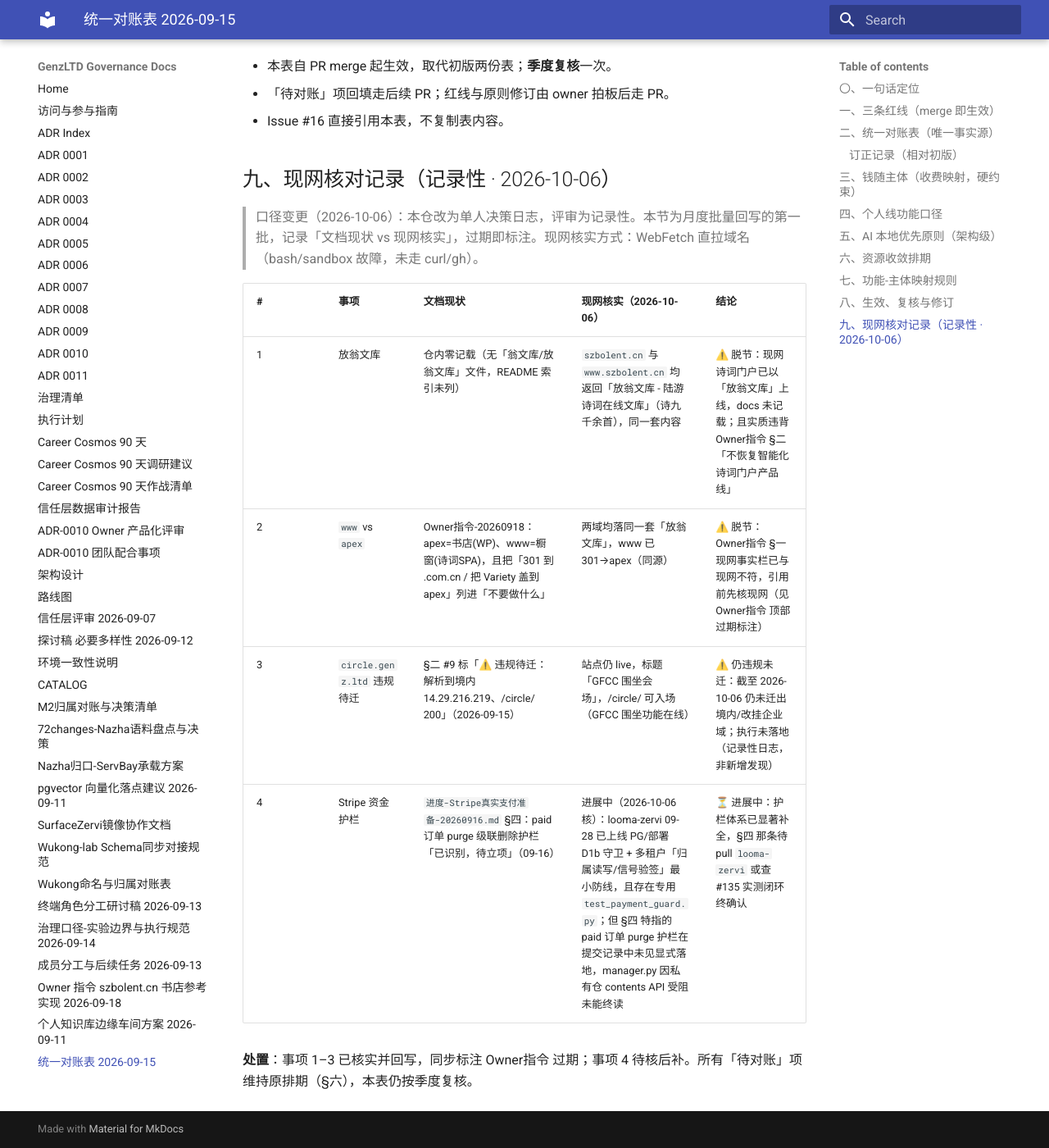
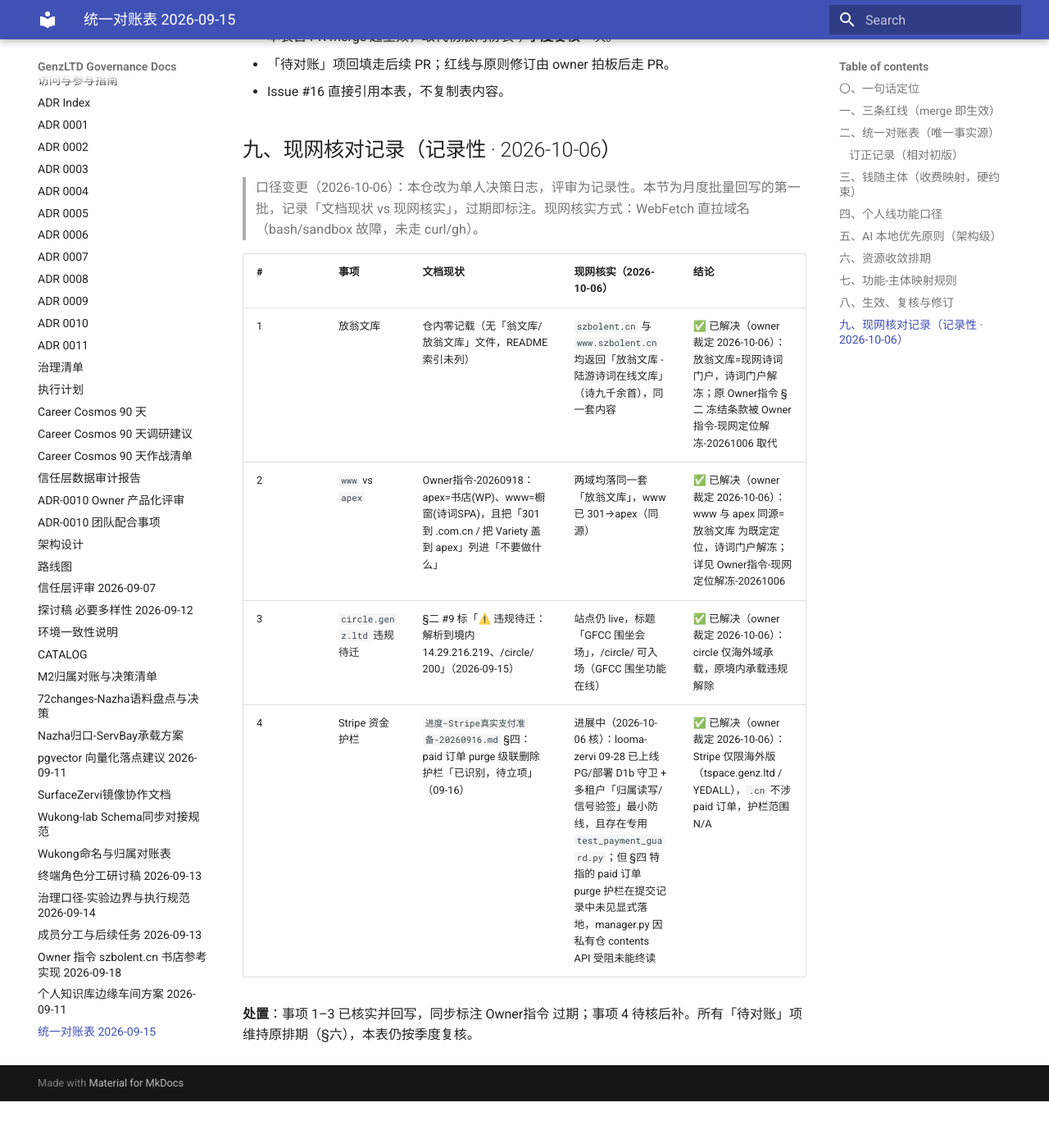
Before and after one commit to GenzLTD/docs, an MkDocs documentation site: the page built from docs/统一对账表-20260915.md, in a window 1280 px wide and 1400 px high, scrolled down 4360 px. Shown: the whole window at 82% size. Built offline with MkDocs 1.6.1 and Material for MkDocs 9.7.7, drawn with Linux system fonts in a browser that asks for light colours; after the commit the page ends 5703 px from its top, so only the background shows below that; some of the changed text lies outside the part shown.

Commit message:
docs: 记录 owner 三项现网裁定（诗词门户解冻/circle海外域/Stripe海外版）

```diff
--- /dev/null
+++ b/docs/Owner指令-现网定位解冻-20261006.md
@@ -0,0 +1,25 @@
+# Owner 指令：现网定位解冻（诗词门户 / circle 海外域 / Stripe 海外版）
+
+> **Status**: Owner Directive（owner 授意落文，2026-10-06）
+> **生效**: 本 PR merge 时刻
+> **关联**: [Owner指令-szbolent.cn书店参考实现-20260918](Owner指令-szbolent.cn书店参考实现-20260918.md) · [统一对账表-20260915](统一对账表-20260915.md) §九 · [进度-Stripe真实支付准备-20260916](进度-Stripe真实支付准备-20260916.md)
+
+## 〇、一句话
+
+现网三处定位由 owner 一次性裁定，解除此前记录中的脱节 / 违规标记：
+
+1. **诗词门户解冻**：`放翁文库`（陆游诗词在线文库）即现网诗词门户，合法复活；原 Owner指令-20260918 §二「不恢复智能化诗词门户产品线」自本指令起**被取代**。当前进入 **Variety + 智能化个人博客联调**阶段。
+2. **circle.genz.ltd 仅海外域**：明确只进入海外域承载，解除统一对账表 §二 #9 的境内承载违规标记。
+3. **Stripe 仅海外版**：支付只走海外版（`tspace.genz.ltd` / YEDALL），不涉 `.cn` 境内公众收银；原进度文档 §四 的 paid 订单 purge 护栏范围在 `.cn` 不适用。
+
+## 一、对既有文档的影响
+
+- Owner指令-20260918 §二 冻结条款：本指令解除（诗词门户解冻）；其余冻结条款（不收银、不接小程序、不对境内公众提供生成式 AI）仍有效，但诗词门户本身不再冻结。
+- 统一对账表 §九 #1/#2/#3/#4：标记「✅ 已解决（owner 裁定 2026-10-06）」。
+- 统一对账表 §二 #1：`www` = 放翁文库（与 apex 同源，诗词门户）；§二 #9：circle 仅海外域。
+- 进度-Stripe真实支付准备-20260916 §四：护栏范围以海外版为界，`.cn` 不涉 paid 订单。
+
+## 二、生效与修订
+
+- 本指令自 PR merge 起生效；与 Owner指令-20260918 并存，冲突处以本指令为准。
+- 修订走新 PR，不静默改已 merge 正文。
--- a/docs/统一对账表-20260915.md
+++ b/docs/统一对账表-20260915.md
@@ -3,7 +3,7 @@
 > **Status**: Owner Directive v2 —— **owner 裁定（2026-09-20）：本表立即生效为 org 统一表**，取代 [genz-ltd子域命名与归属表-20260914](genz-ltd子域命名与归属表-20260914.md) 与 [资源-主体-服务对账表-20260915](资源-主体-服务对账表-20260915.md) 两份初版；各成员分头适配、及时反馈。
 > **生效**: 本 PR merge 时刻
 > **关联**: [ADR-0007](adrs/0007-tatha-frontend-deploy-governance.md) · [治理口径-实验边界与执行规范-20260914](治理口径-实验边界与执行规范-20260914.md) · [成员分工与后续任务-20260913](成员分工与后续任务-20260913.md) · [ADR-0010](adrs/0010-cn-wechat-pay-three-client-ops.md) · 合规 issue #16
-> **最近核实现网日期**：2026-10-06（本节 §九 为本次核对记录；放翁文库 / www-apex 同源 / circle 违规未迁 已核，Stripe 护栏待核）。
+> **最近核实现网日期**：2026-10-06（本节 §九 四项脱节均已于 2026-10-06 由 owner 裁定解决：诗词门户解冻 / www-apex 同源为既定 / circle 仅海外域 / Stripe 仅海外版；详见 Owner指令-现网定位解冻-20261006）。
 
 ## 〇、一句话定位
 
@@ -21,7 +21,7 @@
 
 | # | 资源（域名/IP） | 承载服务 | 仓库/入口 | 备案主体 | 收费主体 | 义务人 | 落地状态 |
 |---|---|---|---|---|---|---|---|
-| 1 | `szbolent.cn` + `47.115.168.107` | T2 书店参考实现（WordPress；`www` = 橱窗只读精选 ⚠️ **过期**：www 已与 apex 同源=「放翁文库」，见 §九 #2；AI 本机后台不对访客） | bolent-shelf-bridge | Jason 个人（已备案） | 无收银 | zervi-genz（对外=深伯乐官网「智能化诗词网站管理员博客」） | 个人/生产 |
+| 1 | `szbolent.cn` + `47.115.168.107` | T2 书店参考实现（WordPress；`www` = 放翁文库（与 apex 同源，诗词门户，owner 裁定 2026-10-06 解冻，见 Owner指令-现网定位解冻-20261006）；AI 本机后台不对访客） | bolent-shelf-bridge | Jason 个人（已备案） | 无收银 | zervi-genz（对外=深伯乐官网「智能化诗词网站管理员博客」） | 个人/生产 |
 | 2 | `47.115.168.107:5433`（实验 PG） | 组织实验性向量库（实验性验证） | pgvector 容器 | 个人机承载 | — | 待对账 | ✅ 已收内网（2026-09-18，绑 127.0.0.1） |
 | 3 | `szbolent.com.cn` | 商业能力线 | — | 企业主体（办理中） | 企业（微信支付，回调=收单进程） | szpeter2026 | 企业/筹备 |
 | 4 | `genz.ltd`（裸域）/ `www.genz.ltd` | 海外营销站（裸域/www 走 Vercel） | genz-web | GenzLTD（境外） | Stripe（YEDALL） | szpeter2026 | 生产 |
@@ -29,7 +29,7 @@
 | 6 | `app.genz.ltd` | PlanetX 前端 | genz-web（Vercel） | GenzLTD（境外） | Stripe（YEDALL） | szpeter2026 | 生产 · Vercel |
 | 7 | `tspace.genz.ltd` | T空间 SaaS（Stripe Checkout 已上线，`/v1/payment/plans?region=US` 200 USD） | genz-web（`deploy-overseas.yml` / `site.ts`） | GenzLTD（境外） | Stripe（YEDALL） | 待对账 | 生产 · Cloudflare · **第一笔变现钉 `tspace/pricing`** |
 | 8 | `edge.genz.ltd` | 海外边侧生态（Vercel 营销站 + Vultr 边侧服务，清单待回填） | 待定 | GenzLTD（境外） | Stripe（YEDALL） | szpeter2026 | 已定名 · DNS 待落地 |
-| 9 | `circle.genz.ltd` | T6 围坐会场（GFCC） | gfcc（天翼 `/data/gfcc` :5211 + AGC 元服务） | GenzLTD（境外域名） | — | 待对账 | ⚠️ **违规待迁：解析到境内 `14.29.216.219`、`/circle/` 200**（截至 2026-10-06 仍 live 未迁，见 §九 #3） |
+| 9 | `circle.genz.ltd` | T6 围坐会场（GFCC） | gfcc（天翼 `/data/gfcc` :5211 + AGC 元服务） | GenzLTD（境外域名） | — | 待对账 | ✅ **已迁海外域（owner 裁定 2026-10-06）：仅海外域承载，原境内承载违规解除**（见 Owner指令-现网定位解冻-20261006） |
 | 10 | Vultr 生产库 | 业务 50 表（looma/Tatha 线） | — | 待对账 | 待对账 | 待对账 | ⚠️ 归属/payer 待登记 |
 | 11 | 天翼云 | 境内承载（规划备忘，见 §六） | — | 企业侧待确认 | 待对账 | 待对账 | 规划备忘（非生产结论） |
 | 12 | Vercel preview | tatha 预览站 | szjason72-9160 / tatha-frontend-org | 个人账号 | 个人 | szjason72 | 个人/preview（ADR-0007 §3 Allowed） |
@@ -90,9 +90,9 @@
 
 | # | 事项 | 文档现状 | 现网核实（2026-10-06） | 结论 |
 |---|---|---|---|---|
-| 1 | 放翁文库 | 仓内零记载（无「翁文库/放翁文库」文件，README 索引未列） | `szbolent.cn` 与 `www.szbolent.cn` 均返回「放翁文库 - 陆游诗词在线文库」（诗九千余首），同一套内容 | ⚠️ 脱节：现网诗词门户已以「放翁文库」上线，docs 未记载；且实质违背 Owner指令 §二「不恢复智能化诗词门户产品线」 |
-| 2 | `www` vs `apex` | Owner指令-20260918：apex=书店(WP)、www=橱窗(诗词SPA)，且把「301 到 .com.cn / 把 Variety 盖到 apex」列进「不要做什么」 | 两域均落同一套「放翁文库」，www 已 301→apex（同源） | ⚠️ 脱节：Owner指令 §一 现网事实栏已与现网不符，引用前先核现网（见 Owner指令 顶部过期标注） |
-| 3 | `circle.genz.ltd` 违规待迁 | §二 #9 标「⚠️ 违规待迁：解析到境内 14.29.216.219、/circle/ 200」（2026-09-15） | 站点仍 live，标题「GFCC 围坐会场」，/circle/ 可入场（GFCC 围坐功能在线） | ⚠️ 仍违规未迁：截至 2026-10-06 仍未迁出境内/改挂企业域；执行未落地（记录性日志，非新增发现） |
-| 4 | Stripe 资金护栏 | `进度-Stripe真实支付准备-20260916.md` §四：paid 订单 purge 级联删除护栏「已识别，待立项」（09-16） | 进展中（2026-10-06 核）：looma-zervi 09-28 已上线 PG/部署 D1b 守卫 + 多租户「归属读写/信号验签」最小防线，且存在专用 `test_payment_guard.py`；但 §四 特指的 paid 订单 purge 护栏在提交记录中未见显式落地，manager.py 因私有仓 contents API 受阻未能终读 | ⏳ 进展中：护栏体系已显著补全，§四 那条待 pull `looma-zervi` 或查 #135 实测闭环终确认 |
+| 1 | 放翁文库 | 仓内零记载（无「翁文库/放翁文库」文件，README 索引未列） | `szbolent.cn` 与 `www.szbolent.cn` 均返回「放翁文库 - 陆游诗词在线文库」（诗九千余首），同一套内容 | ✅ 已解决（owner 裁定 2026-10-06）：放翁文库=现网诗词门户，诗词门户解冻；原 Owner指令 §二 冻结条款被 Owner指令-现网定位解冻-20261006 取代 |
+| 2 | `www` vs `apex` | Owner指令-20260918：apex=书店(WP)、www=橱窗(诗词SPA)，且把「301 到 .com.cn / 把 Variety 盖到 apex」列进「不要做什么」 | 两域均落同一套「放翁文库」，www 已 301→apex（同源） | ✅ 已解决（owner 裁定 2026-10-06）：www 与 apex 同源=放翁文库 为既定定位，诗词门户解冻；详见 Owner指令-现网定位解冻-20261006 |
+| 3 | `circle.genz.ltd` 违规待迁 | §二 #9 标「⚠️ 违规待迁：解析到境内 14.29.216.219、/circle/ 200」（2026-09-15） | 站点仍 live，标题「GFCC 围坐会场」，/circle/ 可入场（GFCC 围坐功能在线） | ✅ 已解决（owner 裁定 2026-10-06）：circle 仅海外域承载，原境内承载违规解除 |
+| 4 | Stripe 资金护栏 | `进度-Stripe真实支付准备-20260916.md` §四：paid 订单 purge 级联删除护栏「已识别，待立项」（09-16） | 进展中（2026-10-06 核）：looma-zervi 09-28 已上线 PG/部署 D1b 守卫 + 多租户「归属读写/信号验签」最小防线，且存在专用 `test_payment_guard.py`；但 §四 特指的 paid 订单 purge 护栏在提交记录中未见显式落地，manager.py 因私有仓 contents API 受阻未能终读 | ✅ 已解决（owner 裁定 2026-10-06）：Stripe 仅限海外版（tspace.genz.ltd / YEDALL），`.cn` 不涉 paid 订单，护栏范围 N/A |
 
 **处置**：事项 1–3 已核实并回写，同步标注 Owner指令 过期；事项 4 待核后补。所有「待对账」项维持原排期（§六），本表仍按季度复核。
```
Also changed, not shown: README.md (+2 -1 lines), docs/Owner指令-szbolent.cn书店参考实现-20260918.md (+3 -1 lines), docs/进度-Stripe真实支付准备-20260916.md (+1 -1 lines).
